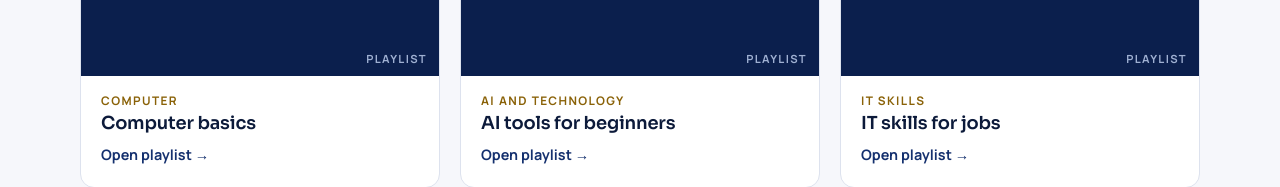
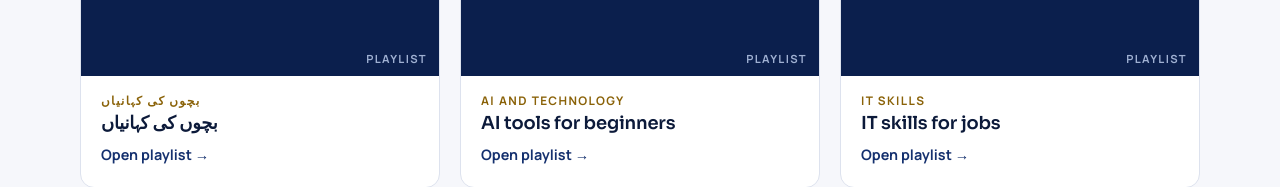
Before and after one commit to aitoolsgenerate/online, a plain HTML site: page index.html in a window 1280 px wide. Shown: the part 2689-2876 px from the top of the page. Drawn offline with Linux system fonts and the light colour scheme.

Commit message:
Update YouTube playlist link and title

```diff
--- a/index.html
+++ b/index.html
@@ -315,7 +315,7 @@ nav a:hover { color: var(--fg); }
       </div>
     </a>
     <div class="projects">
-      <a class="project" href="https://www.youtube.com/" target="_blank" rel="noopener"><div class="shot"><svg viewBox="0 0 24 24"><use href="#i-code"/></svg></div><div class="info"><span class="cat">Computer</span><h3>Computer basics</h3><span class="go">Open playlist →</span></div></a>
+      <a class="project" href="https://youtube.com/playlist?list=PLBcPsAYmG_bI&si=g54Sjsfk_VcHUbrW" target="_blank" rel="noopener"><div class="shot"><svg viewBox="0 0 24 24"><use href="#i-code"/></svg></div><div class="info"><span class="cat">بچوں کی کہانیاں</span><h3>بچوں کی کہانیاں</h3><span class="go">Open playlist →</span></div></a>
       <a class="project" href="https://www.youtube.com/" target="_blank" rel="noopener"><div class="shot"><svg viewBox="0 0 24 24"><use href="#i-ai"/></svg></div><div class="info"><span class="cat">AI and technology</span><h3>AI tools for beginners</h3><span class="go">Open playlist →</span></div></a>
       <a class="project" href="https://www.youtube.com/" target="_blank" rel="noopener"><div class="shot"><svg viewBox="0 0 24 24"><use href="#i-laptop"/></svg></div><div class="info"><span class="cat">IT skills</span><h3>IT skills for jobs</h3><span class="go">Open playlist →</span></div></a>
     </div>
```
